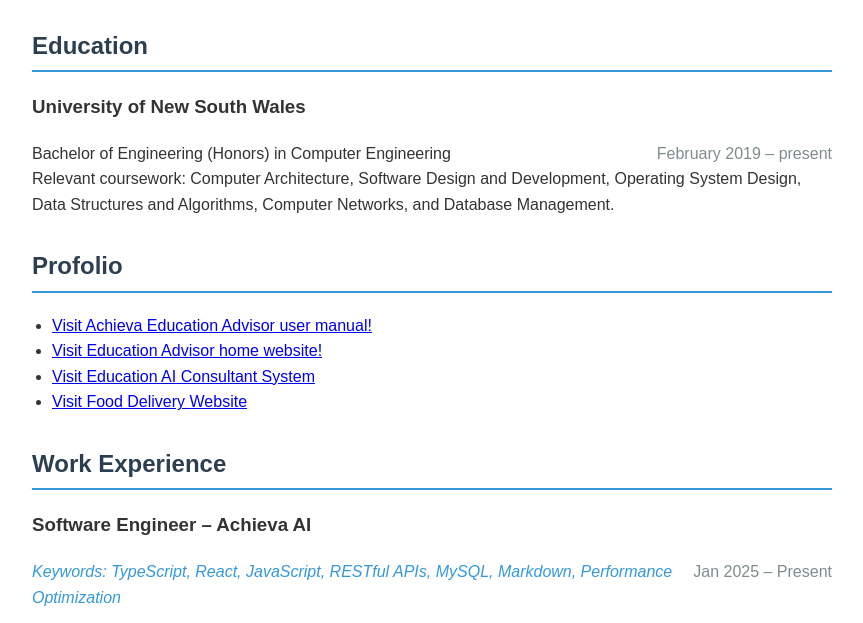
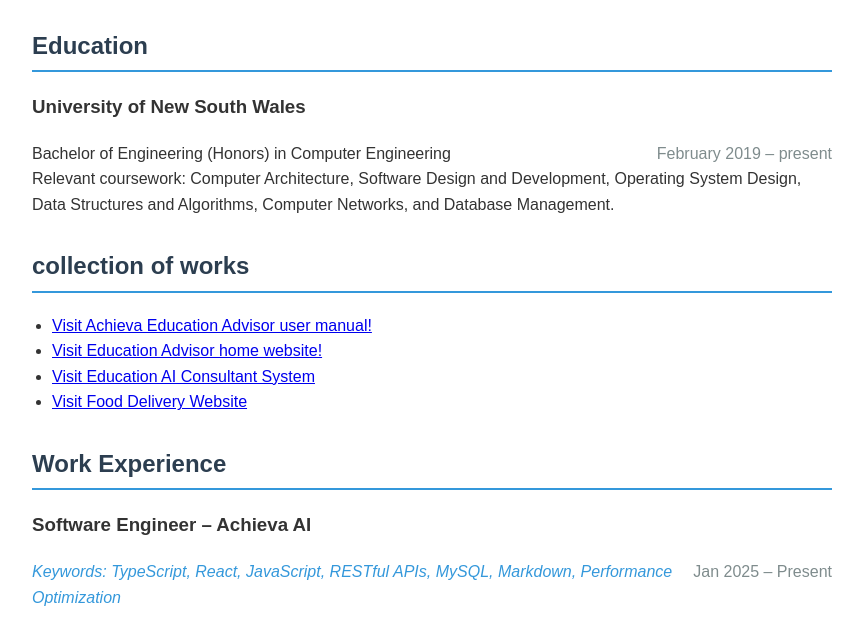
Before and after one commit to plpowerbug/liangpeng.github.io, a plain HTML site: page index.html in a window 1280 px wide. Shown: the part 143-766 px from the top of the page, without its empty margins (208-1071 px from the left). Drawn offline with Linux system fonts and the light colour scheme.

Commit message:
Update index.html

```diff
--- a/index.html
+++ b/index.html
@@ -65,7 +65,7 @@
         Relevant coursework: Computer Architecture, Software Design and Development, Operating System Design, Data Structures and Algorithms, Computer Networks, and Database Management.</p>
     </div>
     <div class="section">
-    <h2>Profolio</h2>
+    <h2>collection of works</h2>
 
         <ul>
            <li> <a href="https://doc.achieva-edu.com/">Visit Achieva Education Advisor user manual!</a></li>
```
